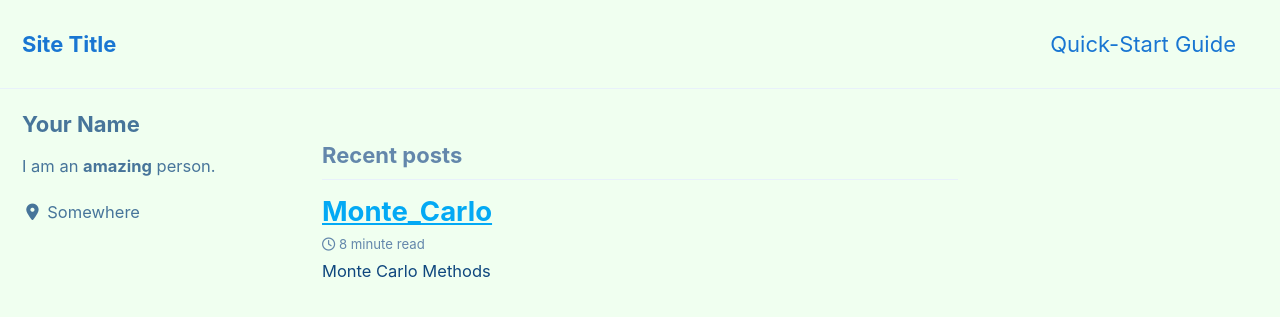
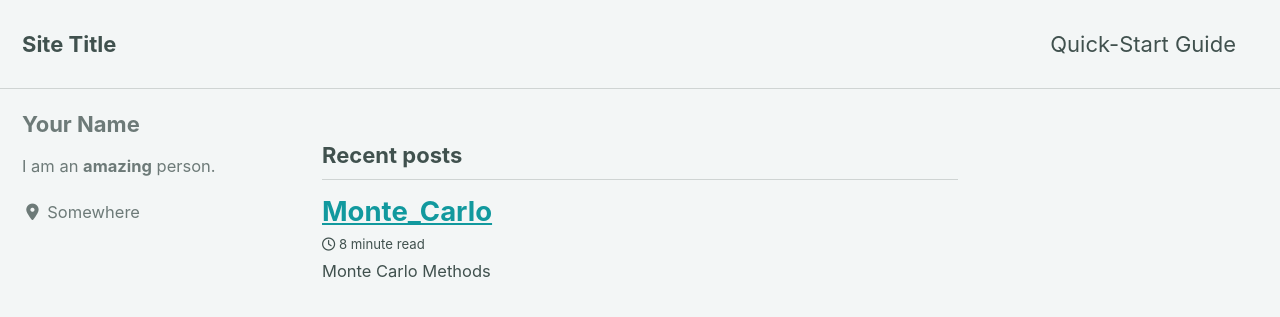
Before and after one commit to amrakm/amrakm.github.io, a Jekyll site: the page built from index.html, in a window 1280 px wide and 900 px high. Shown: the top 317 px of the window. Built offline with Jekyll 4.4.1, drawn with Linux system fonts in a browser that asks for light colours; cached includes are drawn as plain includes; nearby versions of some CDN libraries; the list of posts is cut into pages by our own code.

Commit message:
Update _config.yml

```diff
--- a/_config.yml
+++ b/_config.yml
@@ -12,7 +12,7 @@
 
 # theme                  : "minimal-mistakes-jekyll"
 # remote_theme           : "mmistakes/minimal-mistakes"
-minimal_mistakes_skin    : "aqua" #"dirt", "air", "aqua", "contrast", "dark", "default", "neon", "mint", "plum", "sunrise"
+minimal_mistakes_skin    : "mint" #"aqua", "dirt", "air", "aqua", "contrast", "dark", "default", "neon", "plum", "sunrise"
 
 # Site Settings
 locale                   : "en-US"
```
